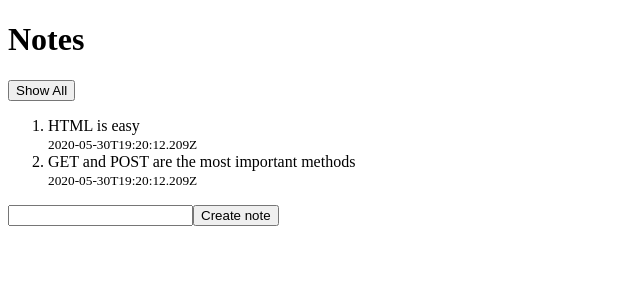
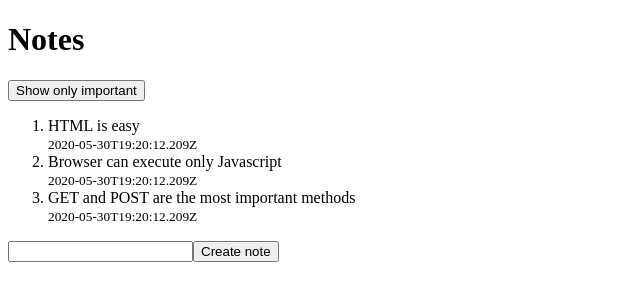
Before and after one commit to scavonemf/bootcamp, a React (Create React App) app: page / in a window 1280 px wide. Shown: the top 300 px of the page, without its empty margins (0-640 px from the left). Built offline with nearby package versions, Linux system fonts and the light colour scheme.

Commit message:
fix default show all

```diff
--- a/src/App.js
+++ b/src/App.js
@@ -8,7 +8,7 @@ const App = (props) => {
   const [notes, setNotes] = useState(props.notes)
 
   const [newNote, setNewNote] = useState('')
-  const [showAll, setShowAll] = useState(false)
+  const [showAll, setShowAll] = useState(true)
 
   const handleChange = (event) => {
     setNewNote(event.target.value)
```
